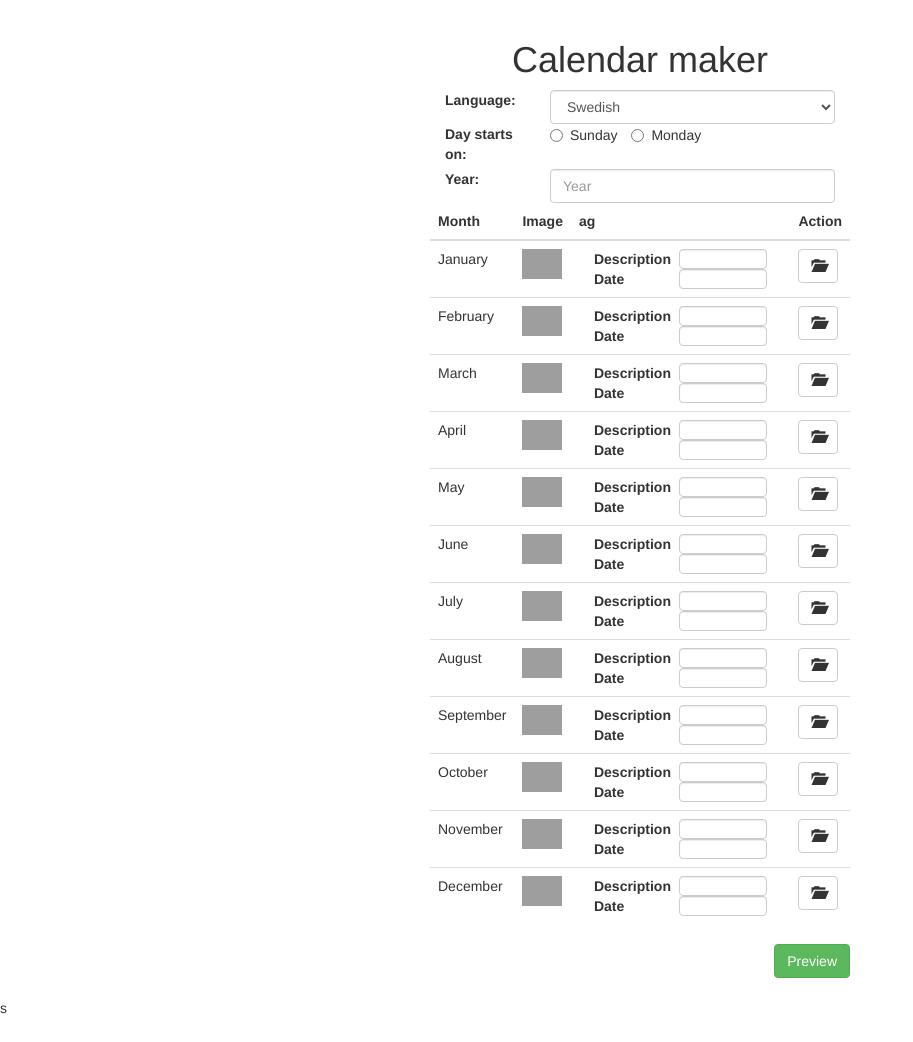
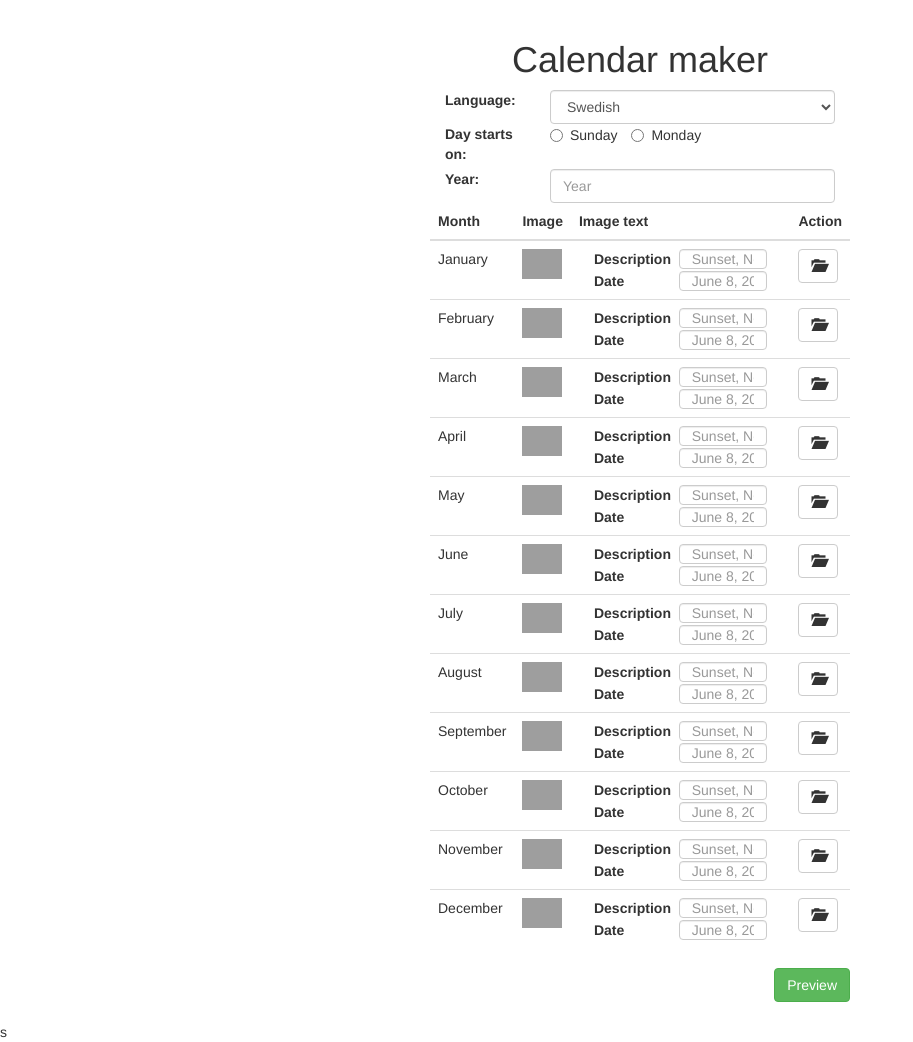
Before and after one commit to packlnd/calendar-maker, a Flask app: page / in a window 1280 px wide. Shown: the whole page, without its empty margins (0-913 px from the left). Before the commit the page ends 1014 px from the top, so only its background shows below. Run offline with Flask 2, Linux system fonts and the light colour scheme; some libraries are stand-ins or nearby versions; grey boxes are pictures that could not be loaded.

Commit message:
Almost done with frontend form

```diff
--- a/src/static/css/style.css
+++ b/src/static/css/style.css
@@ -26,3 +26,7 @@
 label.col-sm-5 {
     margin-bottom:0px;
 }
+
+.table-input-bottom {
+    margin-top:2px;
+}
--- a/src/templates/index.html
+++ b/src/templates/index.html
@@ -49,7 +49,7 @@
                     <tr>
                         <th>Month</th>
                         <th>Image</th>
-                        <th>ag</th>
+                        <th>Image text</th>
                         <th>Action</th>
                     </tr>
                 </thead>
@@ -57,15 +57,19 @@
                 {% for m in ('January','February','March','April','May','June','July','August','September','October','November','December'): %}
                     <tr>
                         <td>{{m}}</td>
-                        <td><img class="thumb" src="awdwaw"></td>
+                        <td><img class="thumb" src="{{ url_for('static', filename='placeholder.png') }}"></td>
                         <td>
-                            <label class="col-sm-5">Description</label>
-                            <div class="col-sm-7">
-                                <input class="small-input form-control" type="text">
-                            </div><br/>
-                            <label class="col-sm-5">Date</label>
-                            <div class="col-sm-7">
-                                <input class="small-input form-control" type="text">
+                            <div>
+                                <label class="col-sm-5">Description</label>
+                                <div class="col-sm-7">
+                                    <input placeholder="Sunset, New York City, NY"  class="small-input form-control" type="text">
+                                </div><br/>
+                            </div>
+                            <div class="table-input-bottom">
+                                <label class="col-sm-5">Date</label>
+                                <div class="col-sm-7">
+                                    <input placeholder="June 8, 2009" class="small-input form-control" type="text">
+                                </div>
                             </div>
                         </td>
                         <td>
```
